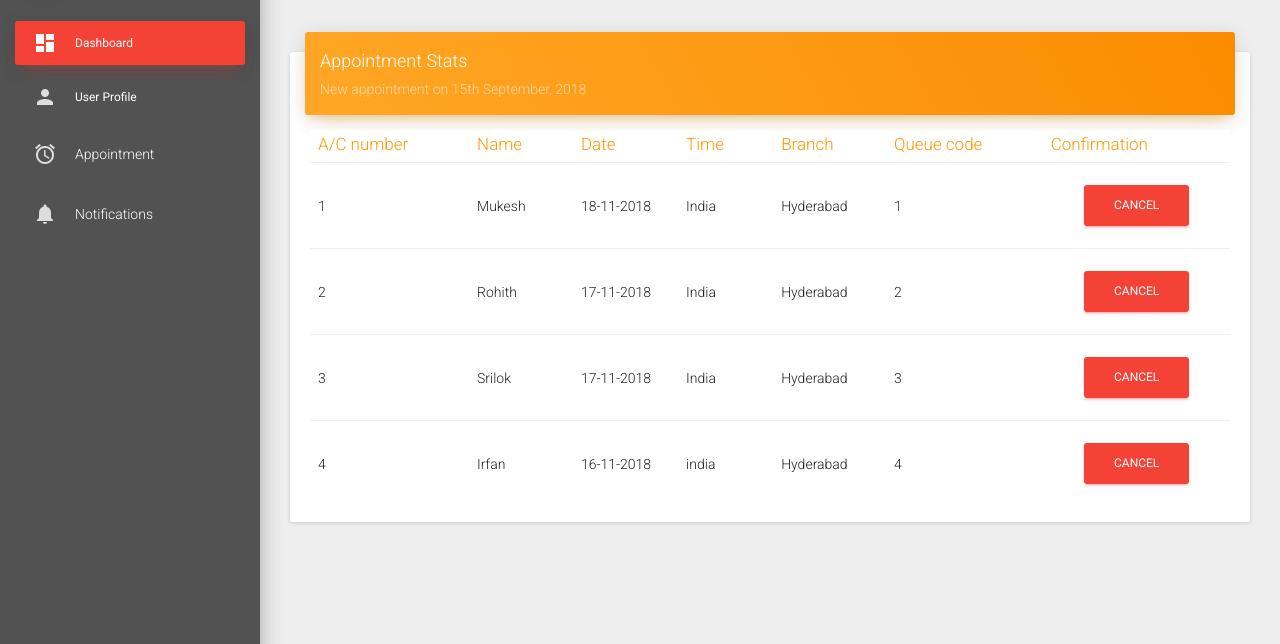
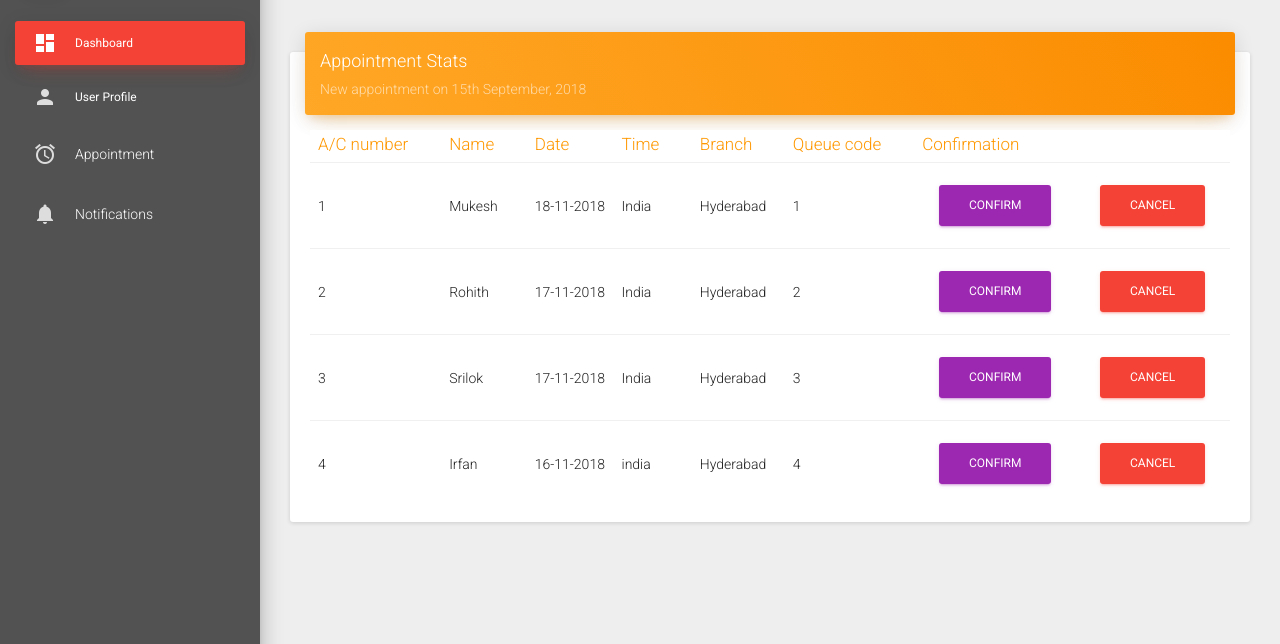
Before and after one commit to laxmandileep/DBS_HACK_TEAM_35, a plain HTML site: page dashboard.html in a window 1280 px wide. Shown: the part 73-717 px from the top of the page. Drawn offline with Linux system fonts and the light colour scheme; no server answers.

Commit message:
Add files via upload

```diff
--- a/dashboard.html
+++ b/dashboard.html
@@ -232,6 +232,10 @@
 
 	  <td class="md-table-cell">
 	  <div class="md-layout-item md-size-100 text-center">
+<button type="button" class="md-button md-raised md-primary md-theme-default">
+<div class="md-ripple"><div class="md-button-content">Confirm</div>
+<td class="md-table-cell">
+	  <div class="md-layout-item md-size-100 text-center">
 <button type="button" class="md-button md-raised md-danger md-theme-default">
 <div class="md-ripple"><div class="md-button-content">Cancel</div>
 <span>
@@ -261,6 +265,10 @@
 	  <td class="md-table-cell">
 	  <div class="md-table-cell-container">2</div>
 	  </td>
+	  <td class="md-table-cell">
+	  <div class="md-layout-item md-size-100 text-center">
+<button type="button" class="md-button md-raised md-primary md-theme-default">
+<div class="md-ripple"><div class="md-button-content">Confirm</div>
 	   <td class="md-table-cell">
 	  <div class="md-layout-item md-size-100 text-center">
 <button type="button" class="md-button md-raised md-danger md-theme-default">
@@ -291,6 +299,10 @@
 	  <td class="md-table-cell">
 	  <div class="md-table-cell-container">3</div>
 	  </td>
+	  <td class="md-table-cell">
+	  <div class="md-layout-item md-size-100 text-center">
+<button type="button" class="md-button md-raised md-primary md-theme-default">
+<div class="md-ripple"><div class="md-button-content">Confirm</div>
 	   <td class="md-table-cell">
 	  <div class="md-layout-item md-size-100 text-center">
 <button type="button" class="md-button md-raised md-danger md-theme-default">
@@ -321,6 +333,10 @@
 	  <td class="md-table-cell">
 	  <div class="md-table-cell-container">4</div>
 	  </td>
+	  <td class="md-table-cell">
+	  <div class="md-layout-item md-size-100 text-center">
+<button type="button" class="md-button md-raised md-primary md-theme-default">
+<div class="md-ripple"><div class="md-button-content">Confirm</div>
 	   <td class="md-table-cell">
 	  <div class="md-layout-item md-size-100 text-center">
 <button type="button" class="md-button md-raised md-danger md-theme-default">
```
